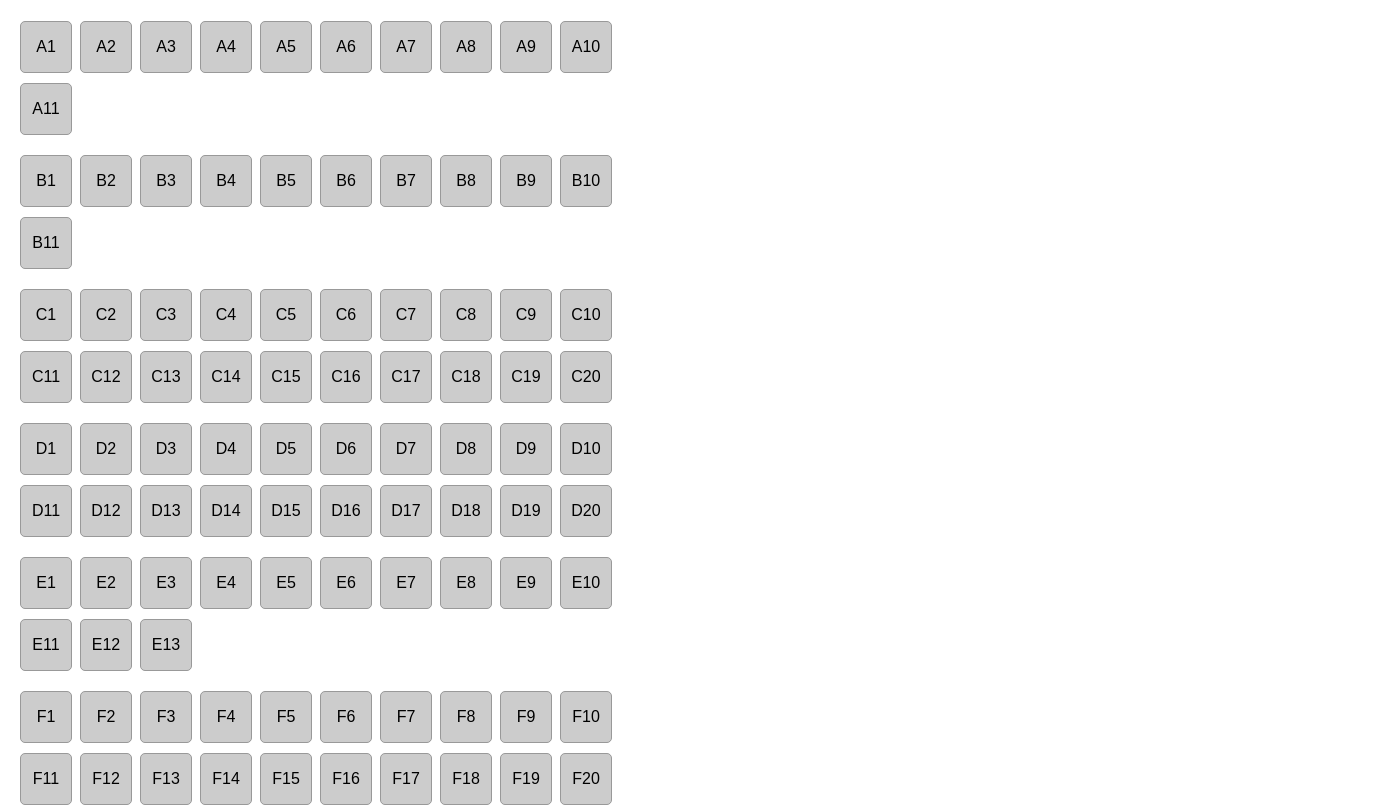
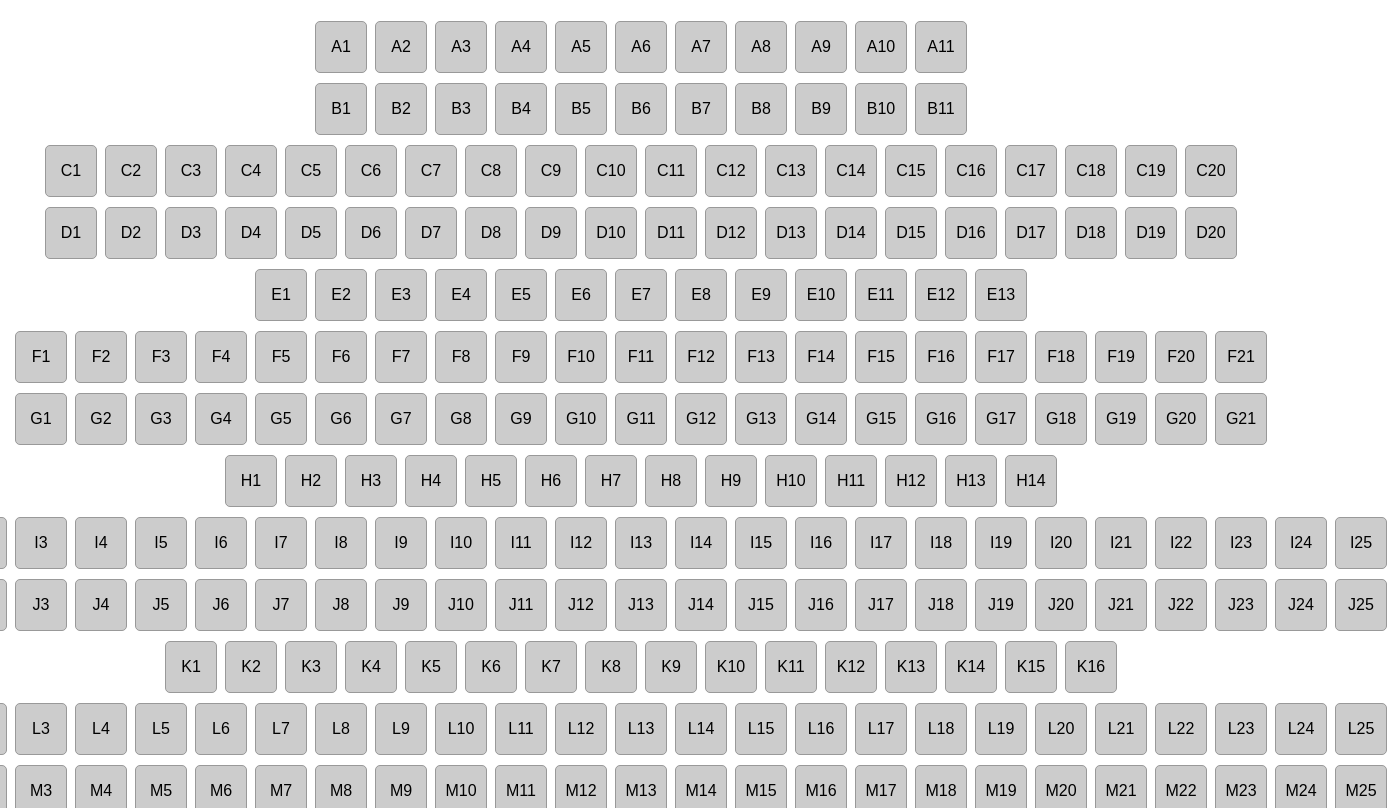
Before and after one commit to Bishoypy/seat-booking, a plain HTML site: page index.html in a window 1280 px wide. Shown: the part 60-868 px from the top of the page, 1387 px wide, since content can reach past the window. Drawn offline with Linux system fonts and the light colour scheme; no server answers.

Commit message:
Update index.html

```diff
--- a/index.html
+++ b/index.html
@@ -1,24 +1,26 @@
 <!DOCTYPE html>
-<html lang="ar">
+<html lang="en">
 <head>
     <meta charset="UTF-8">
     <meta name="viewport" content="width=device-width, initial-scale=1.0">
-    <title>نظام حجز الكراسي</title>
+    <title>حجز الكراسي</title>
     <style>
-        /* تنسيق الكراسي */
         body {
             font-family: Arial, sans-serif;
             text-align: center;
             margin: 20px;
         }
-
+        .seating-chart {
+            display: flex;
+            flex-direction: column;
+            align-items: center;
+            gap: 10px;
+        }
         .row {
             display: grid;
-            grid-template-columns: repeat(10, 50px); /* 10 كراسي في كل صف */
-            gap: 10px;
-            margin-bottom: 20px;
+            grid-gap: 10px;
+            justify-content: center;
         }
-
         .seat {
             width: 50px;
             height: 50px;
@@ -29,69 +31,69 @@
             text-align: center;
             line-height: 50px;
         }
-
         .seat.selected {
             background-color: green;
         }
-
         .seat.booked {
             background-color: red;
             cursor: not-allowed;
         }
+        .form-section {
+            margin-top: 20px;
+        }
     </style>
 </head>
 <body>
-
     <h1>نظام حجز الكراسي</h1>
-
-    <div class="row" id="rowA"></div>
-    <div class="row" id="rowB"></div>
-    <div class="row" id="rowC"></div>
-    <div class="row" id="rowD"></div>
-    <div class="row" id="rowE"></div>
-    <div class="row" id="rowF"></div>
-    <div class="row" id="rowG"></div>
-    <div class="row" id="rowH"></div>
-    <div class="row" id="rowI"></div>
-    <div class="row" id="rowJ"></div>
-    <div class="row" id="rowK"></div>
-    <div class="row" id="rowL"></div>
-    <div class="row" id="rowM"></div>
-    <div class="row" id="rowN"></div>
-
-    <div>
-        <h3>اسمك</h3>
-        <input type="text" id="name" placeholder="أدخل اسمك">
-        <button id="book-now">احجز الكراسي</button>
+    <div class="seating-chart" id="seating-chart"></div>
+    <div class="form-section">
+        <h3>تسجيل البيانات</h3>
+        <input type="text" id="name" placeholder="الاسم" required>
+        <button id="book-now">احجز الآن</button>
     </div>
 
     <script>
-        const seatingChart = {
-            A: 11, B: 11, C: 20, D: 20, E: 13, F: 21, G: 21, H: 14, I: 25, J: 25, K: 16, L: 25, M: 25, N: 15
-        };
+        const seatingChart = document.getElementById('seating-chart');
+        const selectedSeats = new Set();
+        const bookedSeats = new Set(); // To keep track of booked seats
 
-        const selectedSeats = new Set(); // لتخزين الكراسي المختارة
-        const bookedSeats = new Set(); // لتخزين الكراسي المحجوزة
+        const rows = [
+            { id: "A", seats: 11 },
+            { id: "B", seats: 11 },
+            { id: "C", seats: 20 },
+            { id: "D", seats: 20 },
+            { id: "E", seats: 13 },
+            { id: "F", seats: 21 },
+            { id: "G", seats: 21 },
+            { id: "H", seats: 14 },
+            { id: "I", seats: 25 },
+            { id: "J", seats: 25 },
+            { id: "K", seats: 16 },
+            { id: "L", seats: 25 },
+            { id: "M", seats: 25 },
+            { id: "N", seats: 15 }
+        ];
 
         // إنشاء الكراسي
-        Object.keys(seatingChart).forEach(row => {
-            const numSeats = seatingChart[row];
-            const rowContainer = document.getElementById(`row${row}`);
+        rows.forEach(row => {
+            const numSeats = row.seats;
+            const rowContainer = document.createElement('div');
+            rowContainer.className = 'row';
+            rowContainer.style.gridTemplateColumns = `repeat(${numSeats}, 50px)`;
+
             for (let i = 1; i <= numSeats; i++) {
-                const seatId = `${row}${i}`;
+                const seatId = `${row.id}${i}`;
                 const seat = document.createElement('div');
                 seat.className = 'seat';
                 seat.innerText = seatId;
                 seat.id = seatId;
                 seat.addEventListener('click', () => {
-                    if (seat.classList.contains('booked')) {
+                    if (bookedSeats.has(seatId)) {
                         alert('هذا الكرسي محجوز بالفعل!');
-                        return;
+                        return; // Prevent booking if the seat is already booked
                     }
-                    if (selectedSeats.has(seatId)) {
-                        alert('لقد قمت باختيار هذا الكرسي من قبل!');
-                        return;
-                    }
+
+                    // Toggle seat selection
                     if (seat.classList.toggle('selected')) {
                         selectedSeats.add(seatId);
                     } else {
@@ -100,6 +102,8 @@
                 });
                 rowContainer.appendChild(seat);
             }
+
+            seatingChart.appendChild(rowContainer);
         });
 
         // إرسال البيانات إلى Google Sheets عبر Google Apps Script
@@ -124,10 +128,12 @@
                 mode: 'no-cors'  // إضافة no-cors هنا لحل مشاكل CORS
             })
             .then(response => {
+                // على الرغم من استخدام no-cors، ستكون الاستجابة غير مفيدة، لذلك نكتفي بالتأكد من نجاح الطلب
                 if (response.ok) {
                     alert('تم الحجز بنجاح!');
                     selectedSeats.forEach(seatId => {
                         document.getElementById(seatId).classList.add('booked');
+                        bookedSeats.add(seatId); // Mark the seat as booked
                     });
                 } else {
                     console.error('فشل تنفيذ السكربت.');
@@ -145,12 +151,12 @@
                         const seat = document.getElementById(seatId);
                         if (seat) {
                             seat.classList.add('booked');
-                            seat.classList.remove('selected');
+                            bookedSeats.add(seatId); // Mark the seat as booked
                         }
                     });
                 });
             })
-            .catch(error => console.error('خطأ في جلب البيانات:', error));
+            .catch(error => console.error('Error fetching data:', error));
     </script>
 </body>
 </html>
```
